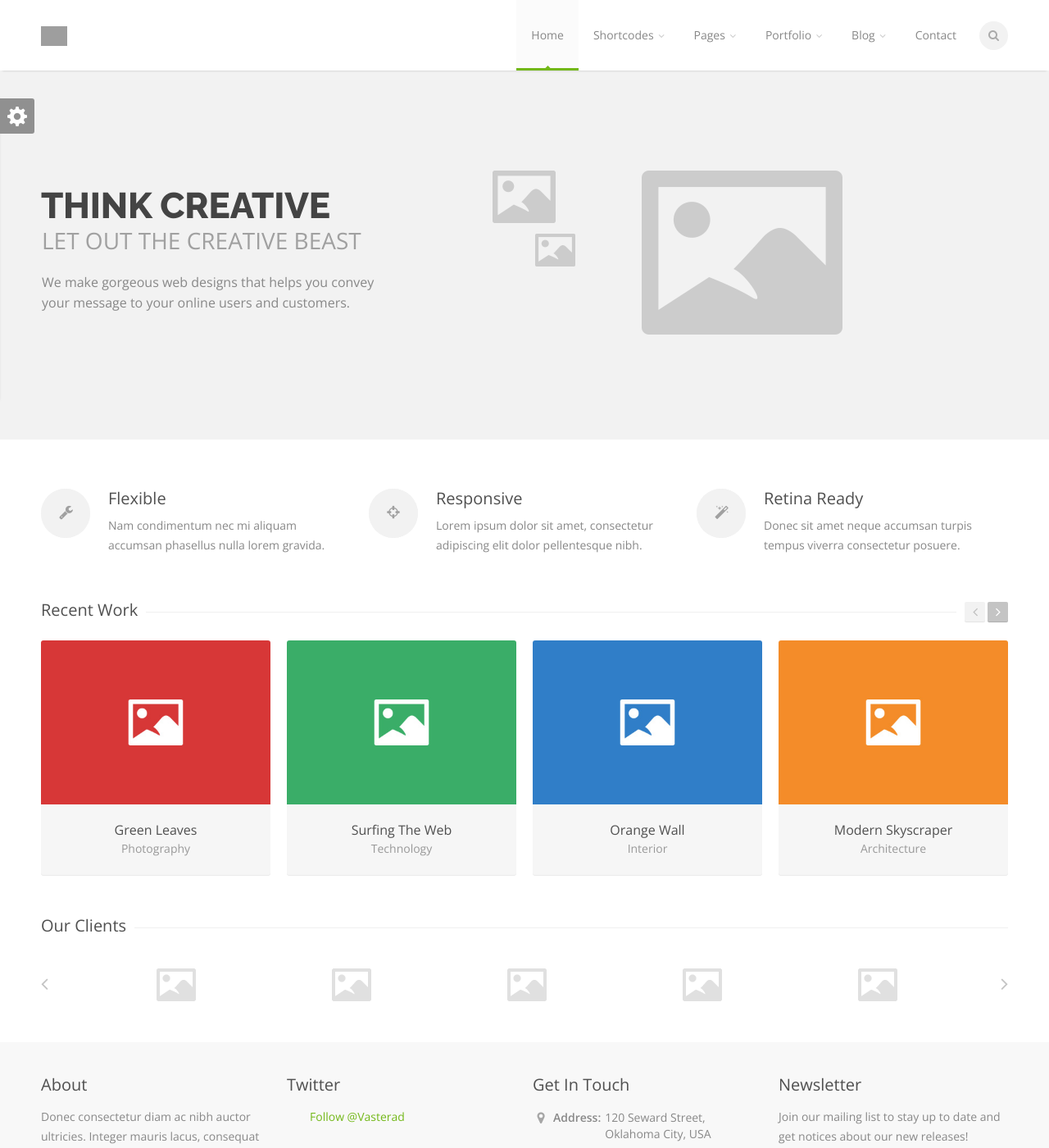
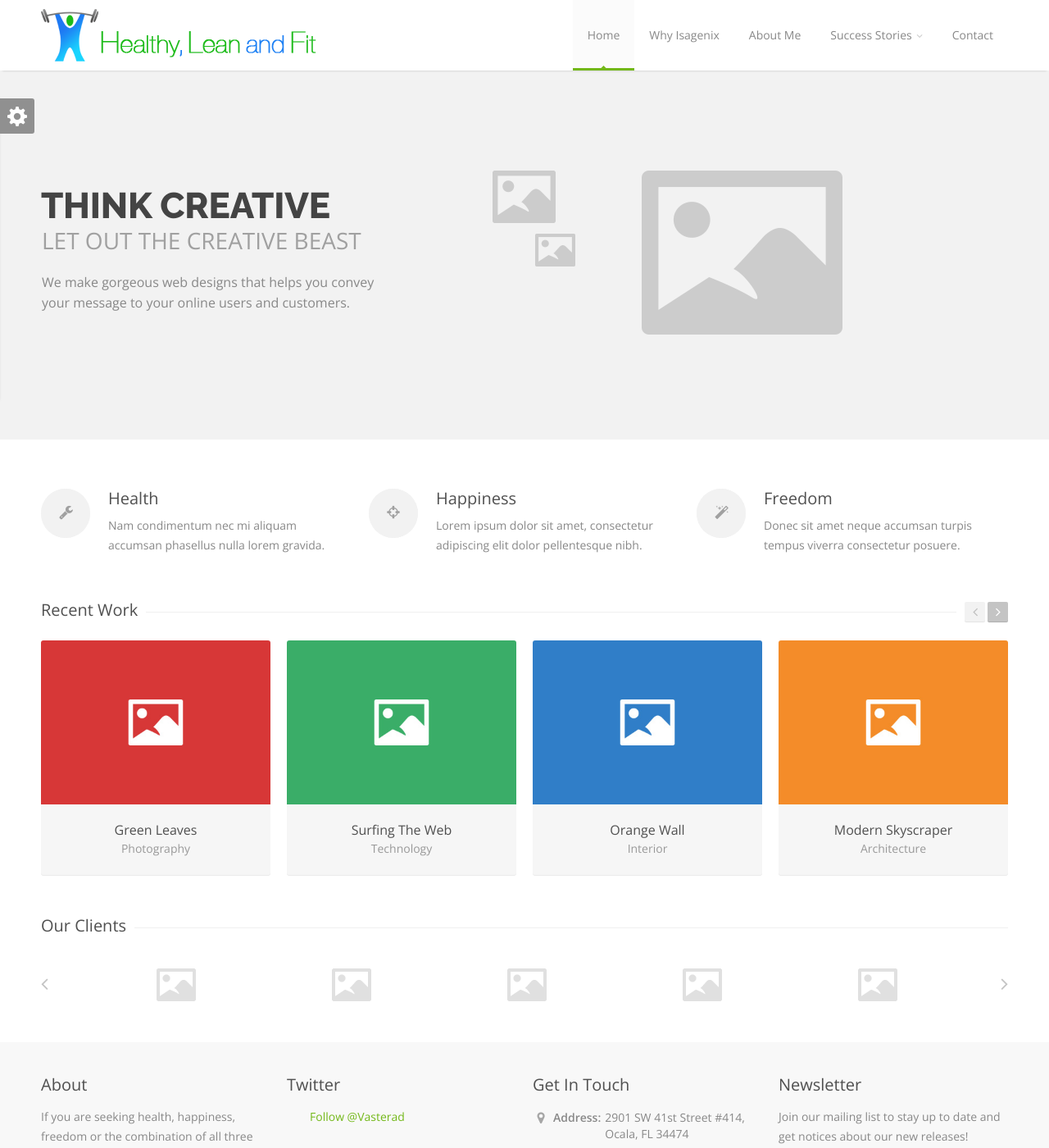
Before and after one commit to jozeperez/hlf, a Jekyll site: the page built from index.html, in a window 1280 px wide and 1400 px high. Shown: the whole window at 82% size. Built offline with Jekyll 4.4.1, drawn with Linux system fonts in a browser that asks for light colours; comment, search, counter and statistics services are not loaded; some of the changed text lies outside the part shown; grey boxes are pictures that could not be loaded.

Commit message:
Fixed navigation and worked on homepage.

```diff
--- a/_config.yml
+++ b/_config.yml
@@ -1,2 +1,25 @@
 siteName: "Healthy, Lean and Fit"
 mainUrl : "www.HealthyLeanAndFit.com"
+mainNav:
+    - title  : "Home"
+      urlSlug: "/"
+    - title  : "Why Isagenix"
+      urlSlug: "/why-isagenix/"
+    - title  : "About Me"
+      urlSlug: "/about-joze/"
+    - title  : "Success Stories"
+      urlSlug: "/success-stories/"
+    - title  : "Contact"
+      urlSlug: "/contact/"
+successStories:
+    - name: "Joze (me) P."
+      slug: "joze"
+    - name: "Eileen & Jr D."
+      slug: "eileen-and-jr"
+    - name: "Jimmy L."
+      slug: "jimmy"
+    - name: "Carolina A."
+      slug: "carolina"
+footerAddress: "2901 SW 41st Street #414, <br />Ocala, FL 34474"
+footerTelephone: "407.952.0146"
+footerEmail: "&#106;&#111;&#122;&#101;&#064;&#104;&#101;&#097;&#108;&#116;&#104;&#121;&#108;&#101;&#097;&#110;&#097;&#110;&#100;&#102;&#105;&#116;&#046;&#099;&#111;&#109;"
--- a/_includes/footer.html
+++ b/_includes/footer.html
@@ -7,7 +7,7 @@
 
             <div class="four columns">
                 <h3>About</h3>
-                <p style="margin:0;">Donec consectetur diam ac nibh auctor ultricies. Integer mauris lacus, consequat in luctus id, semper sed felis. Cum sociis natoque penatibus et magnis.</p>
+                <p style="margin:0;">If you are seeking health, happiness, freedom or the combination of all three you have come to the right place. Your journey to a happier and healthier you begins right now.</p>
             </div>
 
             <div class="four columns">
@@ -30,9 +30,18 @@
             <div class="four columns">
                 <h3>Get In Touch</h3>
                 <ul class="get-in-touch">
-                    <li ><i class="icon-map-marker"></i> <p><strong>Address:</strong> 120 Seward Street, <br />Oklahoma City, USA</p></li>
-                    <li><i class="icon-user"></i> <p><strong>Phone:</strong> +48 880 440 140</p></li>
-                    <li><i class="icon-envelope-alt"></i> <p><strong>Email:</strong> <a href="#">mail@example.com</a></p></li>
+                    <li>
+                        <i class="icon-map-marker"></i>
+                        <p><strong>Address:</strong> {{ site.footerAddress }}</p>
+                    </li>
+                    <li>
+                        <i class="icon-user"></i>
+                        <p><strong>Phone:</strong> {{ site.footerTelephone }}</p>
+                    </li>
+                    <li>
+                        <i class="icon-envelope-alt"></i>
+                        <p><strong>Email:</strong> <a href="mailto:{{ site.footerEmail }}">{{ site.footerEmail }}</a></p>
+                    </li>
                 </ul>
             </div>
 
@@ -58,7 +67,7 @@
         <!-- Container -->
         <div class="container">
 
-            <div class="eight columns">© Copyright 2013 by <a href="#">Astrum</a>. All Rights Reserved.</div>
+            <div class="eight columns">© Copyright {{ %Y }} by <a class="no-click">Healthy, Lean and Fit</a>. All Rights Reserved.</div>
             <div class="eight columns">
                 <ul class="social-icons-footer">
                     <li><a href="#" class="tooltip top" title="Twitter"><i class="icon-twitter"></i></a></li>
--- a/_includes/header.html
+++ b/_includes/header.html
@@ -9,15 +9,15 @@
             <div class="three columns">
 
                 <div id="mobile-navigation">
-                    <form method="GET" id="menu-search" action="#">
+                    <!-- <form method="GET" id="menu-search" action="#">
                         <input type="text" placeholder="Start Typing..." />
-                    </form>
+                    </form> -->
                     <a href="#menu" class="menu-trigger"><i class="icon-reorder"></i></a>
-                    <span class="search-trigger"><i class="icon-search"></i></span>
+                    <!-- <span class="search-trigger"><i class="icon-search"></i></span> -->
                 </div>
 
                 <div id="logo">
-                    <h1><a href="index.html"><img src="images/logo.png" alt="Astrum" /></a></h1>
+                    <h1><a href="index.html"><img src="/images/logo-hlf.png" alt="Astrum" /></a></h1>
                 </div>
             </div>
 
@@ -28,57 +28,26 @@
 
                 <nav id="navigation" class="menu">
                     <ul id="responsive">
-
-                        <li><a href="index.html" id="current">Home</a></li>
-
-                        <li><a href="#">Shortcodes</a>
+{% for navItem in site.mainNav %}
+                        <li>
+                            <a href="{{ navItem.urlSlug }}"{% if navItem.urlSlug == page.permalink %} id="current"{% endif %}>{{ navItem.title }}</a>
+    {% if navItem.title == 'Success Stories' %}
                             <ul>
-                                <li><a href="elements.html">Elements</a></li>
-                                <li><a href="typography.html">Typography</a></li>
-                                <li><a href="pricing-tables.html">Pricing Tables</a></li>
-                                <li><a href="icons.html">Icons</a></li>
+        {% for story in site.successStories %}
+                                <li><a href="{{ navItem.urlSlug }}{{ story.slug }}">{{ story.name }}</a></li>
+        {% endfor %}
                             </ul>
+    {% endif %}
                         </li>
-
-                        <li><a href="#">Pages</a>
-                            <ul>
-                                <li><a href="about.html">About</a></li>
-                                <li><a href="services.html">Services</a></li>
-                                <li><a href="faq.html">FAQ</a></li>
-                                <li><a href="sidebar-right.html">Right Sidebar</a></li>
-                                <li><a href="sidebar-left.html">Left Sidebar</a></li>
-                                <li><a href="404-page.html">404 Page</a></li>
-                            </ul>
-                        </li>
-
-                        <li><a href="#">Portfolio</a>
-                            <ul>
-                                <li><a href="portfolio-3-columns.html">3 Columns</a></li>
-                                <li><a href="portfolio-4-columns.html">4 Columns</a></li>
-                                <li><a href="single-project-half.html">Single Project Half</a></li>
-                                <li><a href="single-project-wide.html">Single Project Wide</a></li>
-                            </ul>
-                        </li>
-
-                        <li><a href="#">Blog</a>
-                            <ul>
-                                <li><a href="blog-large-image.html">Large Image</a></li>
-                                <li><a href="blog-medium-image.html">Medium Image</a></li>
-                                <li><a href="blog-post.html">Single Post</a></li>
-                            </ul>
-                        </li>
-
-                        <li><a href="contact.html">Contact</a></li>
-
+{% endfor %}
                         <!-- Search Form -->
-                        <li class="search-container">
+                        <!-- <li class="search-container">
                             <div id="search-form">
                                 <form method="get" action="#">
                                     <input type="text" class="search-text-box" />
                                 </form>
                             </div>
-                        </li>
-
+                        </li> -->
                     </ul>
                 </nav>
             </div>
--- a/_includes/metadata.html
+++ b/_includes/metadata.html
@@ -1,7 +1,7 @@
     <!-- Basic Page Needs
     ================================================== -->
     <meta charset="utf-8">
-    <title>Astrum</title>
+    <title>{{ page.title }} &#9733; {{ site.siteName }} &#9733; Isagenix</title>
 
     <!-- Mobile Specific Metas
     ================================================== -->
@@ -9,8 +9,8 @@
 
     <!-- CSS
     ================================================== -->
-    <link rel="stylesheet" href="css/style.css">
-    <link rel="stylesheet" href="css/colors/green.css" id="colors">
+    <link rel="stylesheet" href="/css/style.css">
+    <link rel="stylesheet" href="/css/colors/green.css" id="colors">
 
     <!--[if lt IE 9]>
         <script src="http://html5shim.googlecode.com/svn/trunk/html5.js"></script>
@@ -18,17 +18,17 @@
 
     <!-- Java Script
     ================================================== -->
-    <script src="scripts/jquery.min.js"></script>
-    <script src="scripts/jquery.themepunch.plugins.min.js"></script>
-    <script src="scripts/jquery.themepunch.revolution.min.js"></script>
-    <script src="scripts/jquery.themepunch.showbizpro.min.js"></script>
-    <script src="scripts/jquery.easing.min.js"></script>
-    <script src="scripts/jquery.tooltips.min.js"></script>
-    <script src="scripts/jquery.magnific-popup.min.js"></script>
-    <script src="scripts/jquery.superfish.js"></script>
-    <script src="scripts/jquery.twitter.js"></script>
-    <script src="scripts/jquery.flexslider.js"></script>
-    <script src="scripts/jquery.jpanelmenu.js"></script>
-    <script src="scripts/jquery.contact.js"></script>
-    <script src="scripts/jquery.isotope.min.js"></script>
-    <script src="scripts/custom.js"></script>
+    <script src="/scripts/jquery.min.js"></script>
+    <script src="/scripts/jquery.themepunch.plugins.min.js"></script>
+    <script src="/scripts/jquery.themepunch.revolution.min.js"></script>
+    <script src="/scripts/jquery.themepunch.showbizpro.min.js"></script>
+    <script src="/scripts/jquery.easing.min.js"></script>
+    <script src="/scripts/jquery.tooltips.min.js"></script>
+    <script src="/scripts/jquery.magnific-popup.min.js"></script>
+    <script src="/scripts/jquery.superfish.js"></script>
+    <script src="/scripts/jquery.twitter.js"></script>
+    <script src="/scripts/jquery.flexslider.js"></script>
+    <script src="/scripts/jquery.jpanelmenu.js"></script>
+    <script src="/scripts/jquery.contact.js"></script>
+    <script src="/scripts/jquery.isotope.min.js"></script>
+    <script src="/scripts/custom.js"></script>
--- /dev/null
+++ b/about-joze.html
@@ -0,0 +1,6 @@
+---
+layout: "default"
+title: "About Joze (Me)"
+permalink: "/about-joze/"
+---
+<h1>{{ page.title }}</h1>
--- /dev/null
+++ b/contact.html
@@ -0,0 +1,6 @@
+---
+layout: "default"
+title: "Contact Me"
+permalink: "/contact/"
+---
+<h1>{{ page.title }}</h1>
--- a/css/style.css
+++ b/css/style.css
@@ -35,12 +35,12 @@
 
 /* Logo
 ====================================*/
-#logo { margin-top: 32px; }
+#logo { margin-top: 11px; }
 
 #logo a img {
 	float: left;
 	width: auto;
-	height: 24px;
+	height: 64px;
 }
 
 
@@ -255,12 +255,12 @@
 	body { padding-top: 0; }
 
 	#header #logo {
-		width: 124px;
+		width: 336px;
 		left: 0;
 		right: 0;
 		position: absolute;
-		margin: 0 auto;
-		margin-top: 28px;
+		margin: 0 auto 0 54px;
+		margin-top: 8px;
 		z-index: 99;
 	}
 
--- a/index.html
+++ b/index.html
@@ -13,34 +14,34 @@ title: Your New Jekyll Site
 
                     <!-- Slide 1 -->
                     <li data-fstransition="fade" data-transition="fade" data-slotamount="10" data-masterspeed="300">
-                        <img src="images/slider-02.jpg" alt="">
+                        <img src="/images/slider-02.jpg" alt="">
                         <div class="caption text sfb" data-x="0" data-y="170" data-speed="400" data-start="800"  data-easing="easeOutExpo"><h2>Think Creative</h2></div>
                         <div class="caption text sfb" data-x="1" data-y="210" data-speed="400" data-start="1000" data-easing="easeOutExpo"><h3>Let Out the Creative Beast</h3></div>
                         <div class="caption text sfb" data-x="1" data-y="266" data-speed="400" data-start="1200" data-easing="easeOutExpo"><p>We make gorgeous web designs that helps you convey<br/> your message to your online users and customers.</p></div>
-                        <div class="caption sft" data-x="450" data-y="140" data-speed="600" data-start="1300" data-easing="easeOutExpo"><img src="images/slider-07.png" alt=""></div>
-                        <div class="caption sfb" data-x="570" data-y="215" data-speed="600" data-start="1300" data-easing="easeOutExpo"><img src="images/slider-08.png" alt=""></div>
-                        <div class="caption sfb" data-x="600" data-y="31" data-speed="600" data-start="1200" data-easing="easeOutExpo"><img src="images/slider-01.png" alt=""></div>
+                        <div class="caption sft" data-x="450" data-y="140" data-speed="600" data-start="1300" data-easing="easeOutExpo"><img src="/images/slider-07.png" alt=""></div>
+                        <div class="caption sfb" data-x="570" data-y="215" data-speed="600" data-start="1300" data-easing="easeOutExpo"><img src="/images/slider-08.png" alt=""></div>
+                        <div class="caption sfb" data-x="600" data-y="31" data-speed="600" data-start="1200" data-easing="easeOutExpo"><img src="/images/slider-01.png" alt=""></div>
                     </li>
 
                     <!-- Slide 2 -->
                     <li data-transition="fade" data-slotamount="10" data-masterspeed="300">
-                        <img src="images/slider-09.png" alt="">
+                        <img src="/images/slider-09.png" alt="">
                         <div class="caption light text sfb" data-x="0" data-y="170" data-speed="400" data-start="800"  data-easing="easeOutExpo"><h2>Video support</h2></div>
                         <div class="caption light text sfb" data-x="1" data-y="210" data-speed="400" data-start="1000" data-easing="easeOutExpo"><h3>Show Off Your Creativity</h3></div>
                         <div class="caption light text sfb" data-x="1" data-y="266" data-speed="400" data-start="1200" data-easing="easeOutExpo"><p>Embed videos directly from your favourite video<br /> websites like Vimeo or YouTube.</p></div>
-                        <div class="caption sfb" data-x="440" data-y="60" data-speed="600" data-start="1100" data-easing="easeOutExpo"><img src="images/slider-10.png" alt=""></div>
+                        <div class="caption sfb" data-x="440" data-y="60" data-speed="600" data-start="1100" data-easing="easeOutExpo"><img src="/images/slider-10.png" alt=""></div>
                         <div class="caption sfb video" data-autoplay="false" data-x="622" data-y="96" data-speed="500" data-start="1100" data-easing="easeOutExpo"><iframe src="http://player.vimeo.com/video/22775048?title=0&amp;byline=0&amp;portrait=0;api=1&amp;color=ffffff" width="396" height="298"></iframe></div>
                     </li>
 
                     <!-- Slide 3 -->
                     <li data-transition="fade" data-slotamount="10" data-masterspeed="300">
-                        <img src="images/slider-03.png" alt="">
+                        <img src="/images/slider-03.png" alt="">
                         <div class="caption text sfb" data-x="0" data-y="170" data-speed="400" data-start="800"  data-easing="easeOutExpo"><h2>Retina Ready</h2></div>
                         <div class="caption text sfb" data-x="1" data-y="210" data-speed="400" data-start="1000" data-easing="easeOutExpo"><h3>Powerfully Responsive</h3></div>
                         <div class="caption text sfb" data-x="1" data-y="266" data-speed="400" data-start="1200" data-easing="easeOutExpo"><p>Astrum is ultra responsive and ready for retina<br/> high-resolution displays.</p></div>
-                        <div class="caption sfb" data-x="520" data-y="114" data-speed="600" data-start="1100" data-easing="easeOutExpo"><img src="images/slider-04.png" alt=""></div>
-                        <div class="caption sfl" data-x="385" data-y="177" data-speed="600" data-start="1100" data-easing="easeOutExpo"><img src="images/slider-05.png" alt=""></div>
-                        <div class="caption sfr" data-x="1005" data-y="220" data-speed="600" data-start="1100" data-easing="easeOutExpo"><img src="images/slider-06.png" alt=""></div>
+                        <div class="caption sfb" data-x="520" data-y="114" data-speed="600" data-start="1100" data-easing="easeOutExpo"><img src="/images/slider-04.png" alt=""></div>
+                        <div class="caption sfl" data-x="385" data-y="177" data-speed="600" data-start="1100" data-easing="easeOutExpo"><img src="/images/slider-05.png" alt=""></div>
+                        <div class="caption sfr" data-x="1005" data-y="220" data-speed="600" data-start="1100" data-easing="easeOutExpo"><img src="/images/slider-06.png" alt=""></div>
                     </li>
 
                 </ul>
@@ -60,7 +61,7 @@ title: Your New Jekyll Site
                 <div class="featured-box">
                     <div class="circle"><i class="icon-wrench"></i><span></span></div>
                     <div class="featured-desc">
-                        <h3>Flexible</h3>
+                        <h3>Health</h3>
                         <p>Nam condimentum nec mi aliquam accumsan phasellus nulla lorem gravida.</p>
                     </div>
                 </div>
@@ -73,7 +74,7 @@ title: Your New Jekyll Site
                 <div class="featured-box">
                     <div class="circle"><i class="icon-screenshot"></i><span></span></div>
                     <div class="featured-desc">
-                        <h3>Responsive</h3>
+                        <h3>Happiness</h3>
                         <p>Lorem ipsum dolor sit amet, consectetur adipiscing elit dolor pellentesque nibh.</p>
                     </div>
                 </div>
@@ -86,7 +87,7 @@ title: Your New Jekyll Site
                 <div class="featured-box homepage">
                     <div class="circle"><i class="icon-magic"></i><span></span></div>
                     <div class="featured-desc">
-                        <h3>Retina Ready</h3>
+                        <h3>Freedom</h3>
                         <p>Donec sit amet neque accumsan turpis tempus viverra consectetur posuere.</p>
                     </div>
                 </div>
@@ -346,13 +347,13 @@ title: Your New Jekyll Site
 
                     <ul>
                         <!-- Item -->
-                        <li><img src="images/logo-01.png" alt="" /></li>
-                        <li><img src="images/logo-02.png" alt="" /></li>
-                        <li><img src="images/logo-03.png" alt="" /></li>
-                        <li><img src="images/logo-04.png" alt="" /></li>
-                        <li><img src="images/logo-05.png" alt="" /></li>
-                        <li><img src="images/logo-06.png" alt="" /></li>
-                        <li><img src="images/logo-07.png" alt="" /></li>
+                        <li><img src="/images/logo-01.png" alt="" /></li>
+                        <li><img src="/images/logo-02.png" alt="" /></li>
+                        <li><img src="/images/logo-03.png" alt="" /></li>
+                        <li><img src="/images/logo-04.png" alt="" /></li>
+                        <li><img src="/images/logo-05.png" alt="" /></li>
+                        <li><img src="/images/logo-06.png" alt="" /></li>
+                        <li><img src="/images/logo-07.png" alt="" /></li>
                     </ul>
                     <div class="clearfix"></div>
 
--- a/scripts/jquery.contact.js
+++ b/scripts/jquery.contact.js
@@ -62,7 +62,7 @@ jQuery(document).ready(function(){
 		var action = $(this).attr('action');
 
  		$('#submit')
-			.after('<img src="images/ajax-loader.gif" class="loader" />')
+			.after('<img src="/images/ajax-loader.gif" class="loader" />')
 			.attr('disabled','disabled');
 
 		$.post(action, $('#contactform').serialize(),
--- /dev/null
+++ b/success-stories.html
@@ -0,0 +1,6 @@
+---
+layout: "default"
+title: "Success Stories with Isagenix"
+permalink: "/success-stories/"
+---
+<h1>{{ page.title }}</h1>
```
Also changed, not shown: other parts of index.html (+3 -2 lines), why-isagenix.html (added, +7 -0 lines), images/logo-hlf.png (added).
